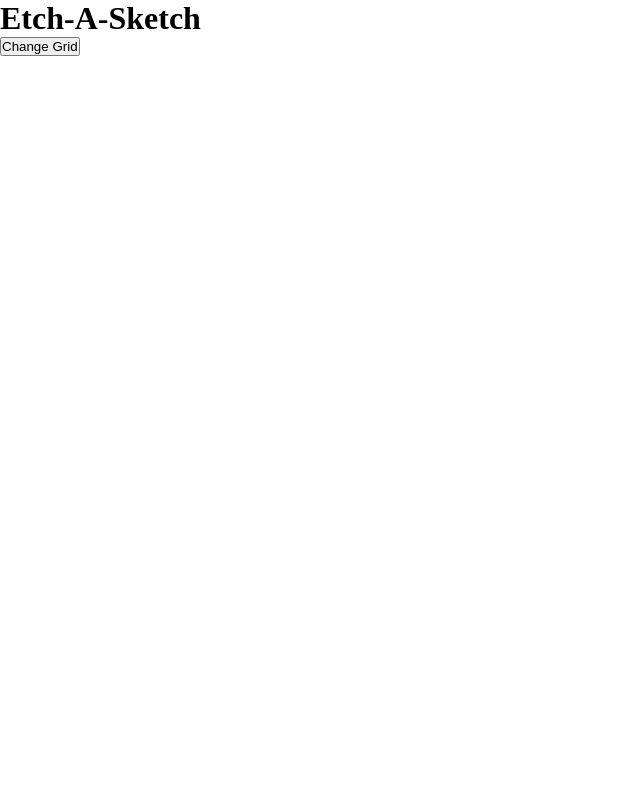
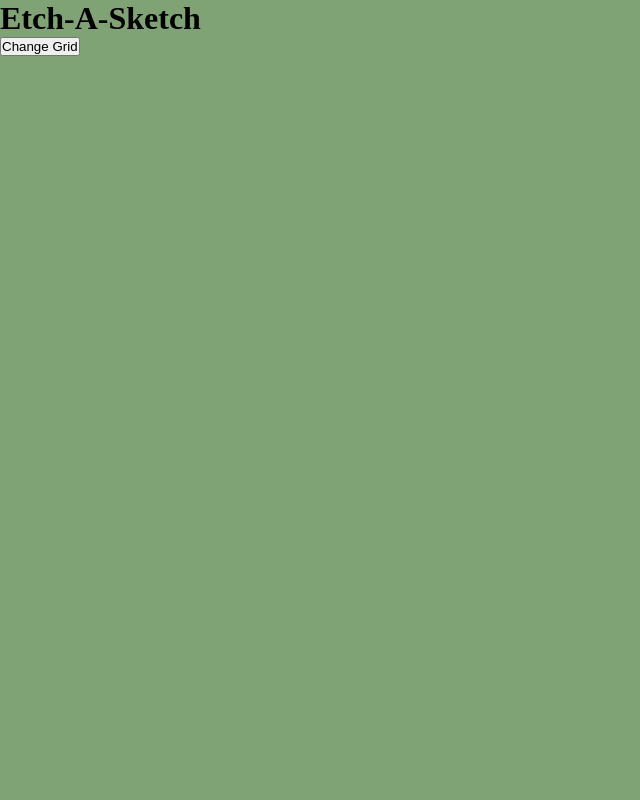
Before and after one commit to Dren30/Etch-a-Sketch_Odin_Project, a plain HTML site: page index.html in a window 1280 px wide. Shown: the top 800 px of the page, without its empty margins (0-640 px from the left). Drawn offline with Linux system fonts and the light colour scheme.

Commit message:
style: change background color of page

```diff
--- a/styles.css
+++ b/styles.css
@@ -3,3 +3,7 @@
     margin: 0;
     padding: 0;
 }
+
+body {
+    background-color: #7fa374;
+}
```
